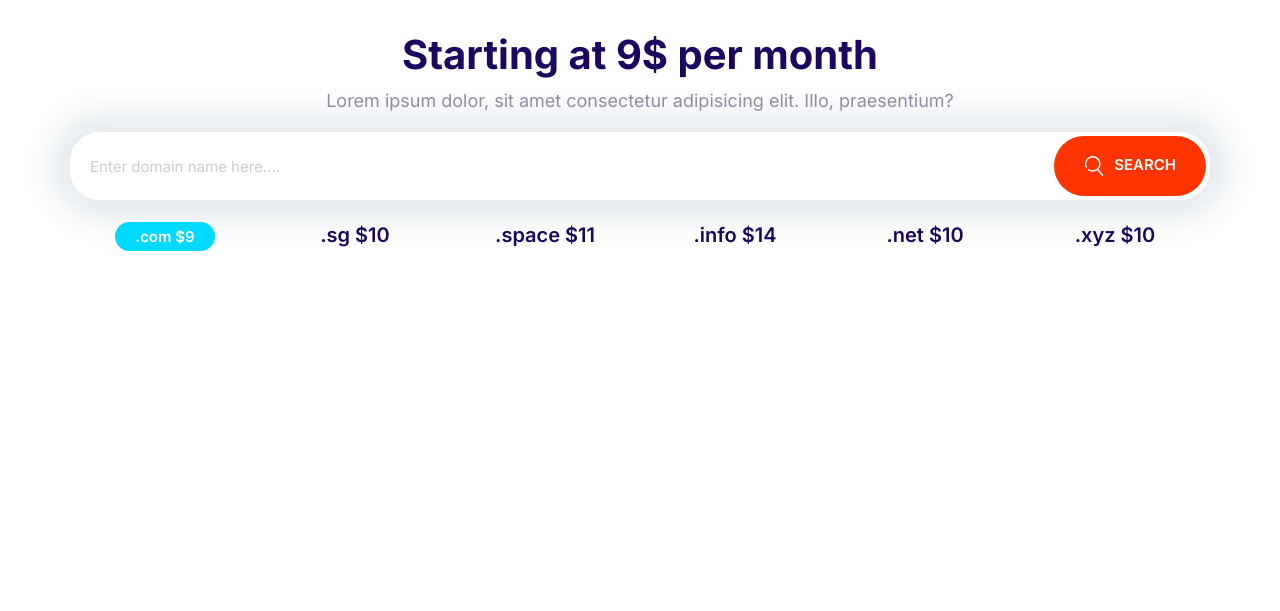
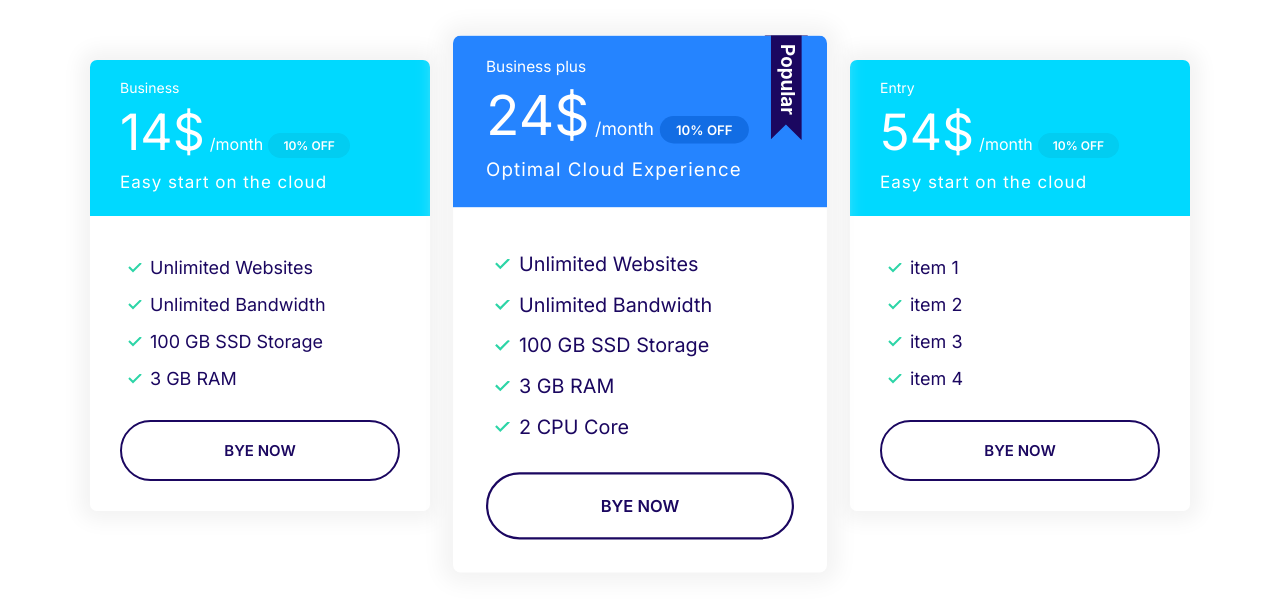
Before and after one commit to MeeetShaaah/MeeShaa-Basic-HTML-CSS-Website, a plain HTML site: page index.html in a window 1280 px wide. Drawn offline with Linux system fonts and the light colour scheme.

Commit message:
Building PlanBlock Component.

```diff
--- a/CSS/styles.css
+++ b/CSS/styles.css
@@ -330,11 +330,19 @@ a{
     color: #fff;
 }
 
+.card--primary .badge--primary{
+    background: #126de4;
+}
+
 .card--secondary .badge--secondary{
     background: #02cdf1;
 }
 
 /*Plans....*/
+
+.plan{
+    transition: transform 0.2s ease-out;
+}
 
 .plan__name{
     color: #fff;
@@ -365,6 +373,10 @@ a{
     margin-bottom: 2rem;
 }
 
+.plan--popular{
+    transform: scale(1.1);
+}
+
 .plan--popular .card__header{
     position: relative;
 
@@ -377,6 +389,14 @@ a{
     position: absolute;
     top: -5px;
     right: 5%;
+}
+
+.plan:hover{
+    transform: scale(1.05);
+}
+
+.plan--popular:hover{
+    transform: scale(1.15);
 }
 
 @media screen and (min-width: 1024px){
@@ -745,3 +765,14 @@ a{
             grid-template-columns: repeat(auto-fit, minmax(100px, 1fr));
     }
 }
+
+/* Plans Blocks.... */
+
+.block-plans .grid{
+    gap: 8rem 4rem;
+}
+
+.block-plans .card{
+    max-width: 500px;
+    margin: 0 auto;
+}
--- a/index.html
+++ b/index.html
@@ -11,29 +11,70 @@
     <link rel="stylesheet" href="css/styles.css">
 </head>
 <body>
-    <!-- There is a size problem with domain search box, have to fix it, it's too large for wide screen -->
-
-    <section class=" container block-domain ">
-        <header class="block__header">
-            <h2>Starting at 9$ per month</h2>
-            <p>Lorem ipsum dolor, sit amet consectetur adipisicing elit. Illo, praesentium?</p>
-        </header>
-        <div class="input-group">
-            <input type="text" class="input" placeholder="Enter domain name here....">
-            <button class="btn btn--accent">
-                <svg class="icon icon--white">
-                    <use xlink:href="images/sprite.svg#search"></use>
-                </svg>Search
-            </button>
+    <section class="block container block-plans">
+        <div class="grid grid--col-3">
+            <div class="plan">
+                <div class="card card--secondary">
+                    <header class="card__header">
+                        <h3 class="plan__name">Business</h3>
+                        <span class="plan__price">14$</span>
+                        <span class="plan__billing-cycle">/month</span>
+                        <span class="badge badge--secondary badge--small"> 10% OFF</span>
+                        <span class="plan__description">Easy start on the  cloud</span>
+                    </header>
+                    <div class="card__body">
+                        <ul class="list list--tick">
+                                <li class="list__item">Unlimited Websites</li>
+                                <li class="list__item">Unlimited Bandwidth</li>
+                                <li class="list__item">100 GB SSD Storage</li>
+                                <li class="list__item">3 GB RAM</li>
+                        </ul>
+                        <button class="btn btn--outline btn--block">Bye Now</button>
+                    </div>
+                </div>
+            </div>
+            <div class="plan plan--popular">
+                <div class="card card--primary">
+                    <header class="card__header">
+                        <h3 class="plan__name">Business plus</h3>
+                        <span class="plan__price">24$</span>
+                        <span class="plan__billing-cycle">/month</span>
+                        <span class="badge badge--primary badge--small"> 10% OFF</span>
+                        <span class="plan__description">Optimal Cloud Experience</span>
+                    </header>
+                    <div class="card__body">
+                        <ul class="list list--tick">
+                            <li class="list__item">Unlimited Websites</li>
+                            <li class="list__item">Unlimited Bandwidth</li>
+                            <li class="list__item">100 GB SSD Storage</li>
+                            <li class="list__item">3 GB RAM</li>
+                            <li class="list__item">2 CPU Core</li>
+                        </ul>
+                        <button class="btn btn--outline btn--block">Bye Now</button>
+                    </div>
+                </div>
+            </div>
+            <div class="plan">
+                <div class="card card--secondary">
+                    <header class="card__header">
+                        <h3 class="plan__name">Entry</h3>
+                        <span class="plan__price">54$</span>
+                        <span class="plan__billing-cycle">/month</span>
+                        <span class="badge badge--secondary badge--small"> 10% OFF</span>
+                        <span class="plan__description">Easy start on the cloud</span>
+                    </header>
+                    <div class="card__body">
+                        <ul class="list list--tick">
+                                <li class="list__item">item 1</li>
+                                <li class="list__item">item 2</li>
+                                <li class="list__item">item 3</li>
+                                <li class="list__item">item 4</li>
+                        </ul>
+                        <button class="btn btn--outline btn--block">Bye Now</button>
+                    </div>
+                </div>
+            </div>
         </div>
-        <ul class="list block-domain__prices">
-            <li><span class="badge badge--secondary">.com $9</span></li>
-            <li>.sg $10</li>
-            <li>.space $11</li>
-            <li>.info $14</li>
-            <li>.net $10</li>
-            <li>.xyz $10</li>
-        </ul>
     </section>
     <script src="js/main.js"></script>
 </body>
```
Also changed, not shown: Components/plan.html (+0 -2 lines), Components/planblock.html (added, +65 -0 lines).
